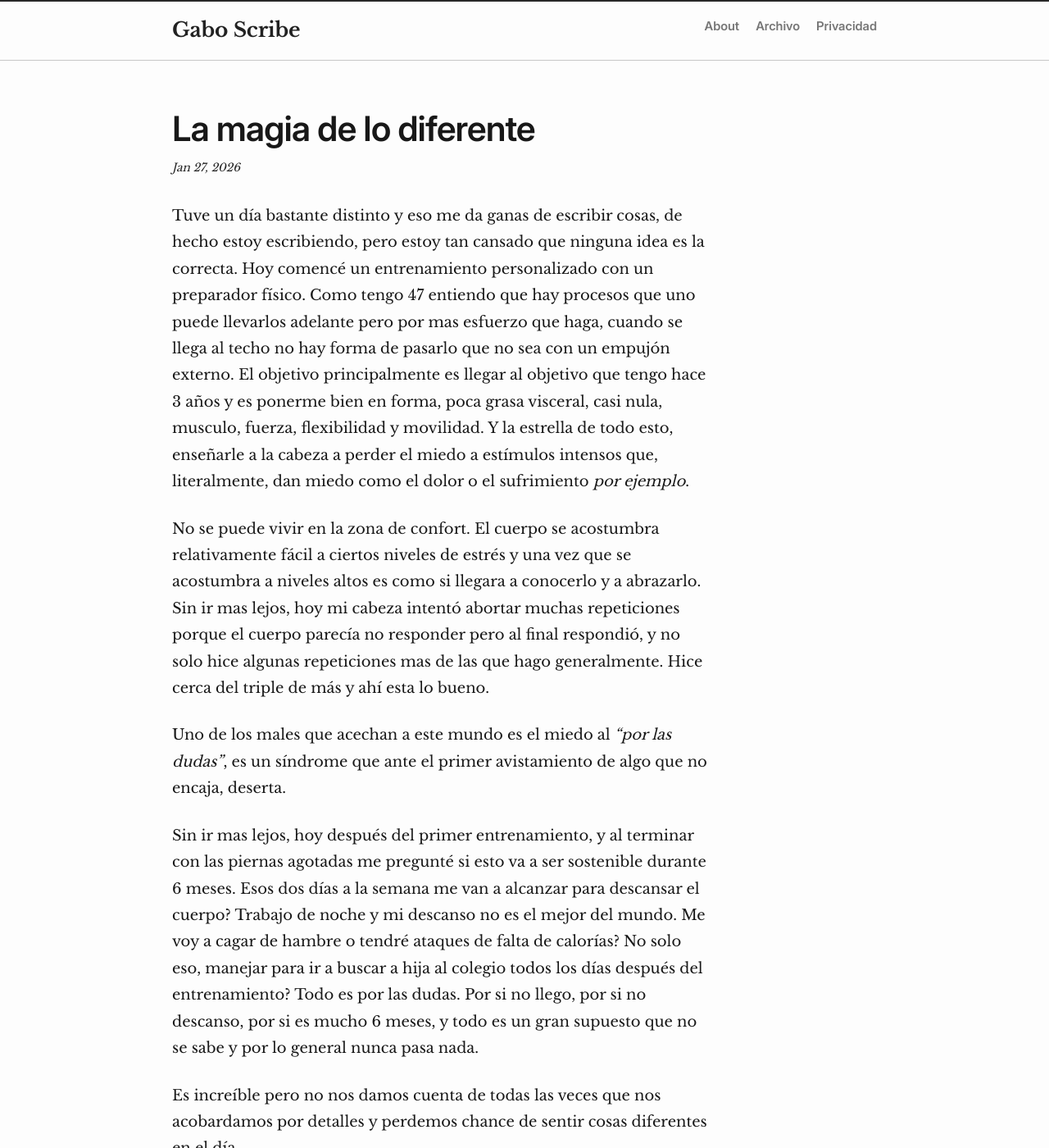
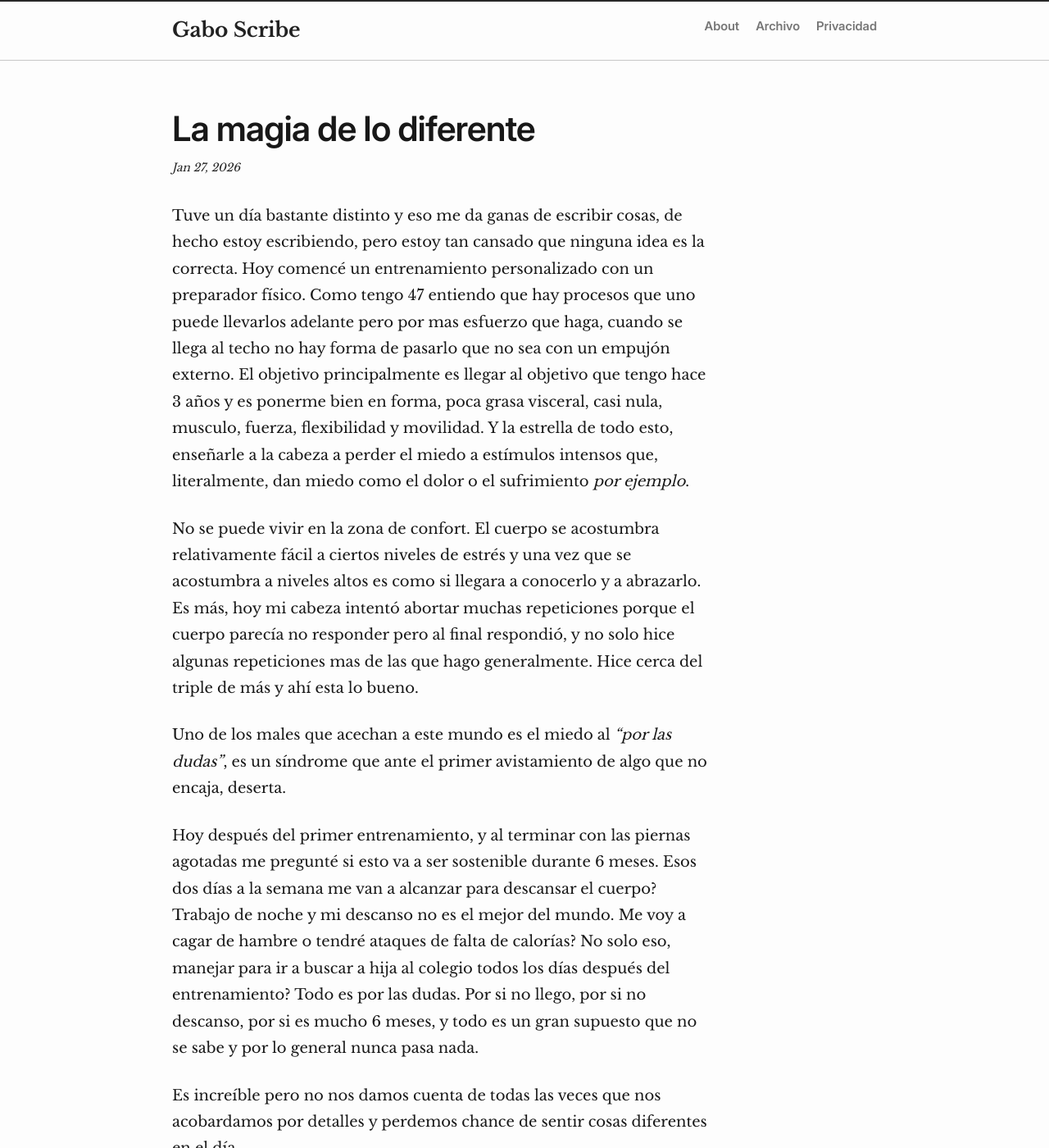
Before and after one commit to gsplay/blog, a Jekyll site: the page built from _posts/2026-01-27-la-magia-de-lo-diferente.markdown, in a window 1280 px wide and 1400 px high. Shown: the whole window at 82% size. Built offline with Jekyll 4.4.1, drawn with Linux system fonts in a browser that asks for light colours.

Commit message:
detalles

```diff
--- a/_posts/2026-01-27-la-magia-de-lo-diferente.markdown
+++ b/_posts/2026-01-27-la-magia-de-lo-diferente.markdown
@@ -7,11 +7,11 @@ categories: blog
 
 Tuve un día bastante distinto y eso me da ganas de escribir cosas, de hecho estoy escribiendo, pero estoy tan cansado que ninguna idea es la correcta. Hoy comencé un entrenamiento personalizado con un preparador físico. Como tengo 47 entiendo que hay procesos que uno puede llevarlos adelante pero por mas esfuerzo que haga, cuando se llega al techo no hay forma de pasarlo que no sea con un empujón externo. El objetivo principalmente es llegar al objetivo que tengo hace 3 años y es ponerme bien en forma, poca grasa visceral, casi nula, musculo, fuerza, flexibilidad y movilidad. Y la estrella de todo esto, enseñarle a la cabeza a perder el miedo a estímulos intensos  que, literalmente, dan miedo como el dolor o el sufrimiento *por ejemplo*.
 
-No se puede vivir en la zona de confort. El cuerpo se acostumbra relativamente fácil a ciertos niveles de estrés y una vez que se acostumbra a niveles altos es como si llegara a conocerlo y a abrazarlo. Sin ir mas lejos, hoy mi cabeza intentó abortar muchas repeticiones porque el cuerpo parecía no responder pero al final respondió, y no solo hice algunas repeticiones mas de las que hago generalmente. Hice cerca del triple de más y ahí esta lo bueno.
+No se puede vivir en la zona de confort. El cuerpo se acostumbra relativamente fácil a ciertos niveles de estrés y una vez que se acostumbra a niveles altos es como si llegara a conocerlo y a abrazarlo. Es más, hoy mi cabeza intentó abortar muchas repeticiones porque el cuerpo parecía no responder pero al final respondió, y no solo hice algunas repeticiones mas de las que hago generalmente. Hice cerca del triple de más y ahí esta lo bueno.
 
 Uno de los males que acechan a este mundo es el miedo al *"por las dudas"*, es un síndrome que ante el primer avistamiento de algo que no encaja, deserta.
 
-Sin ir mas lejos, hoy después del primer entrenamiento, y al terminar con las piernas agotadas me pregunté si esto va a ser sostenible durante 6 meses. Esos dos días a la semana me van a alcanzar para descansar el cuerpo? Trabajo de noche y mi descanso no es el mejor del mundo. Me voy a cagar de hambre o tendré ataques de falta de calorías? No solo eso, manejar para ir a buscar a hija al colegio todos los días después del entrenamiento? Todo es por las dudas. Por si no llego, por si no descanso, por si es mucho 6 meses, y todo es un gran supuesto que no se sabe y por lo general nunca pasa nada.
+Hoy después del primer entrenamiento, y al terminar con las piernas agotadas me pregunté si esto va a ser sostenible durante 6 meses. Esos dos días a la semana me van a alcanzar para descansar el cuerpo? Trabajo de noche y mi descanso no es el mejor del mundo. Me voy a cagar de hambre o tendré ataques de falta de calorías? No solo eso, manejar para ir a buscar a hija al colegio todos los días después del entrenamiento? Todo es por las dudas. Por si no llego, por si no descanso, por si es mucho 6 meses, y todo es un gran supuesto que no se sabe y por lo general nunca pasa nada.
 
 Es increíble pero no nos damos cuenta de todas las veces que nos acobardamos por detalles y perdemos chance de sentir cosas diferentes en el día.
 
```
